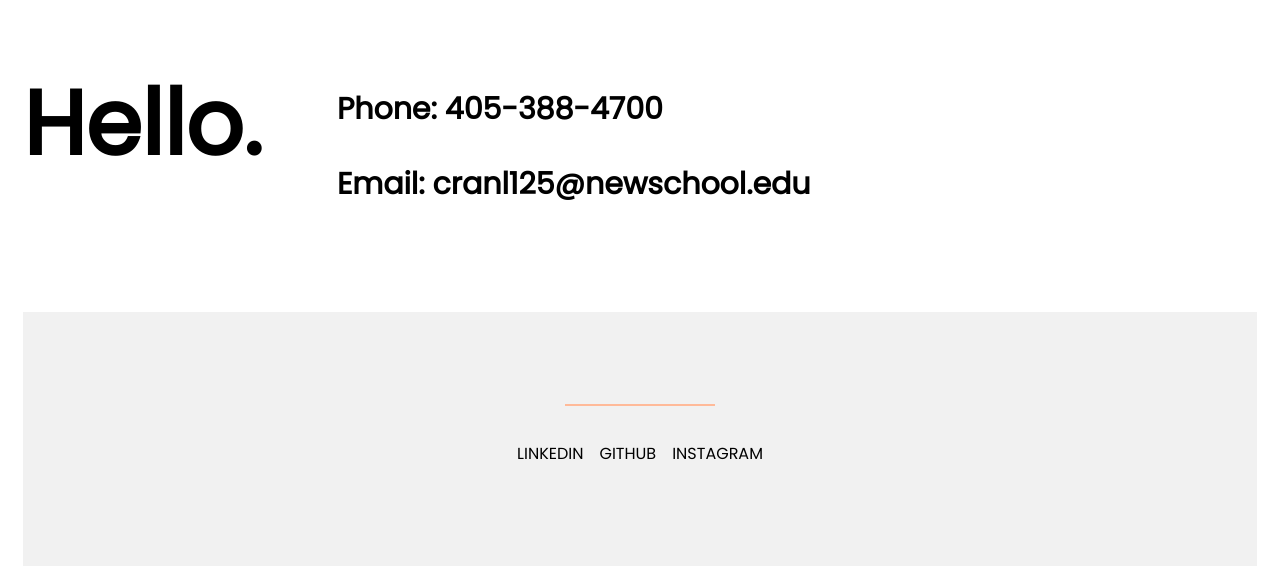
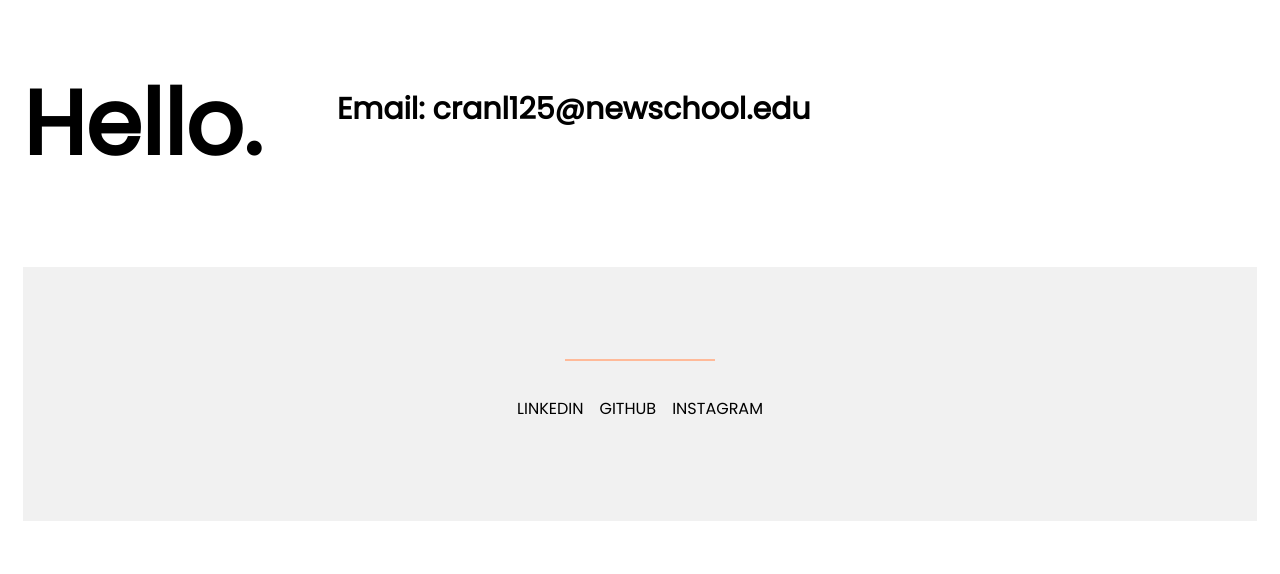
Before and after one commit to lilliancrandall/Lil-Portfolio-Take-2, a plain HTML site: page info.html in a window 1280 px wide. Shown: the part 1154-1728 px from the top of the page. After the commit the page ends 1683 px from the top, so only its background shows below. Drawn offline with Linux system fonts and the light colour scheme; a web font is replaced by a local one.

Commit message:
got rid of my number

```diff
--- a/info.html
+++ b/info.html
@@ -37,7 +37,7 @@
     <div class="infobot">
         <h2 class="letstalk">Hello.</h2>
           <div class="infobotcon">
-        <h3 class="contactnum">Phone: 405-388-4700</h3>
+
         <h3 class="contactnum">Email: cranl125@newschool.edu</h3>
         </div>
      </div>
```
Also changed, not shown: GraphicDesign.html (+1 -1 lines), index.html (+5 -0 lines).
